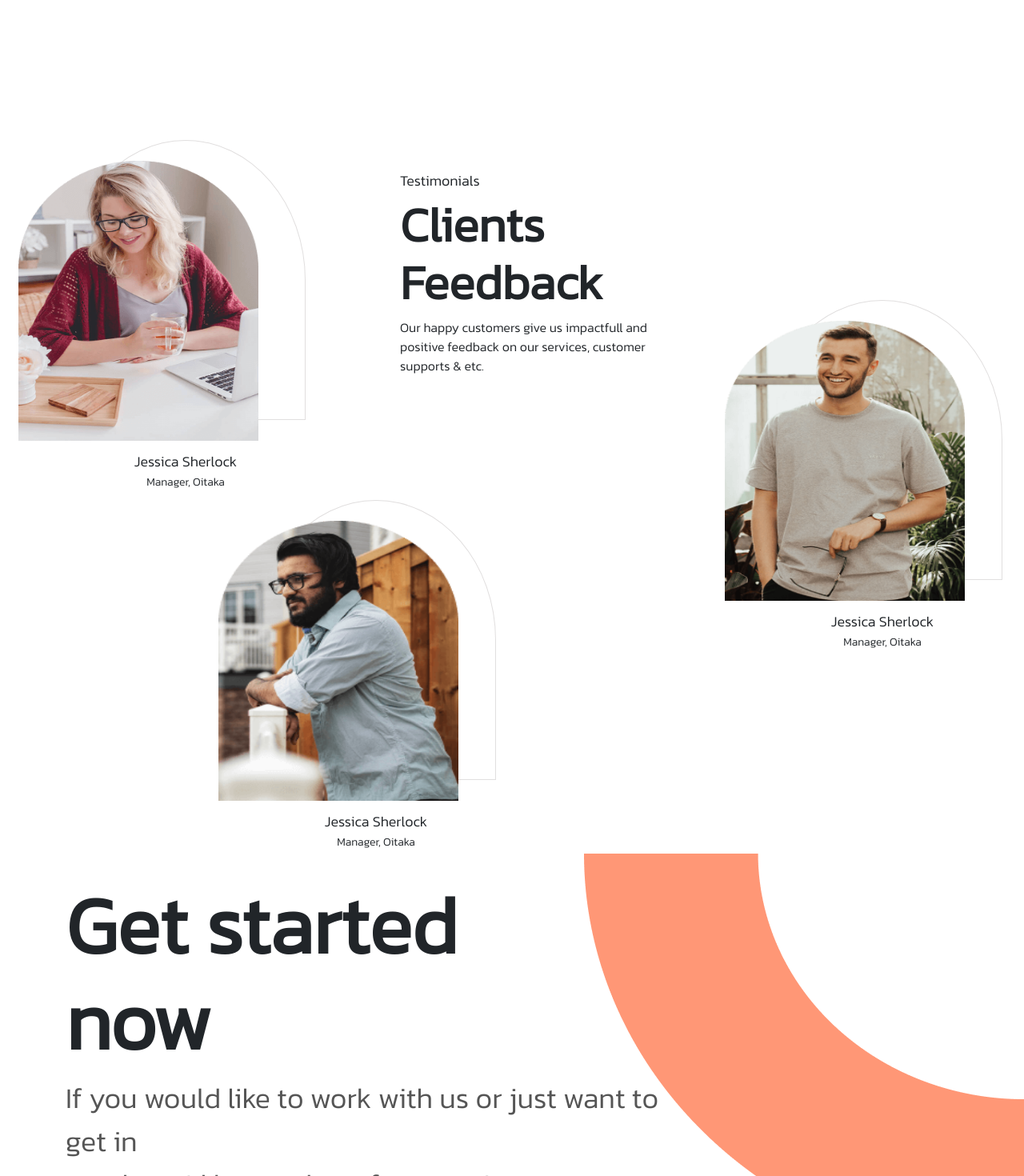
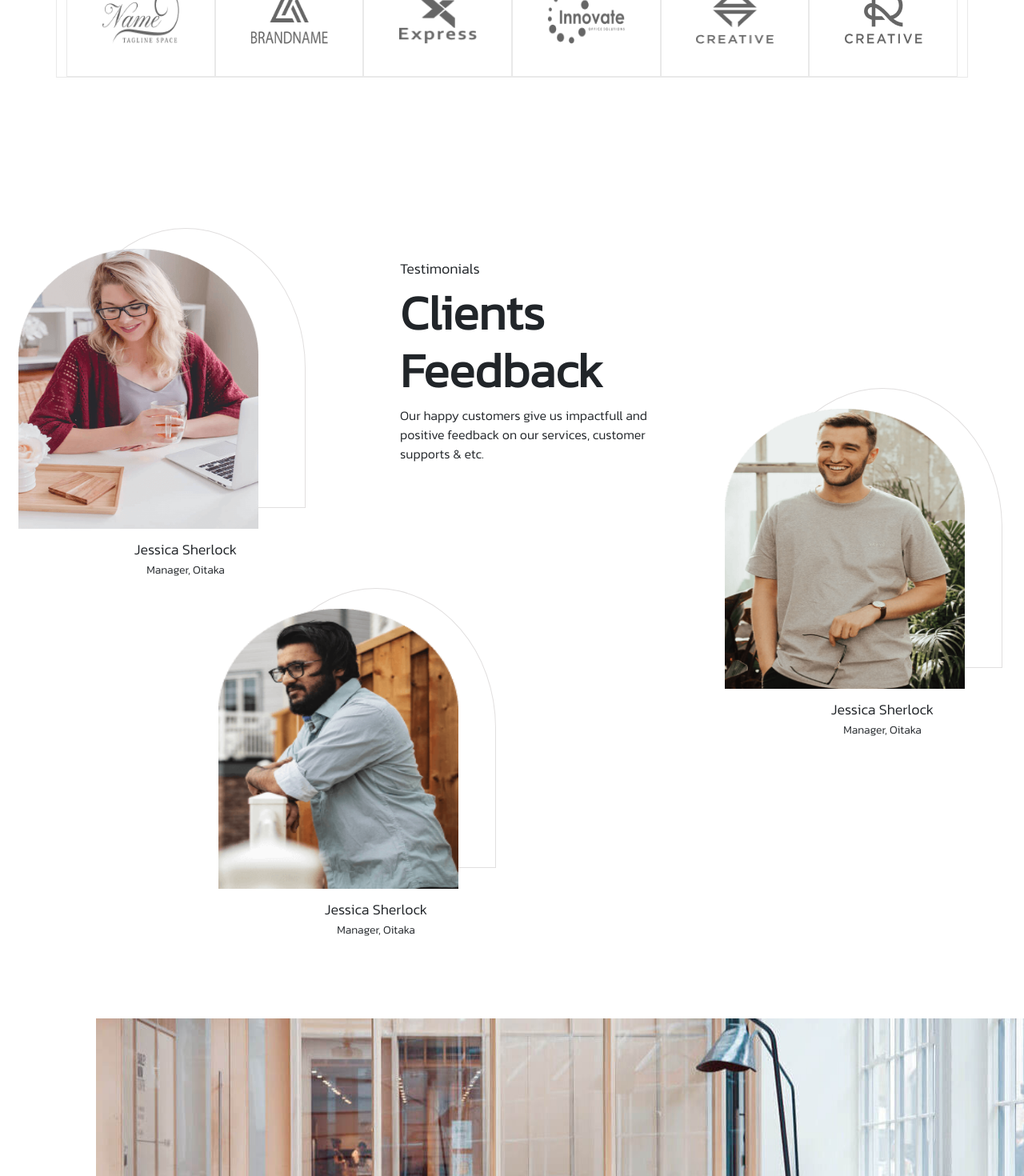
Before and after one commit to Harisali78/codeupscale-website, a Next.js app: page / in a window 1280 px wide. Shown: the part 7220-8690 px from the top of the page at 80% size. Built offline with nearby package versions, Linux system fonts and the light colour scheme.

Commit message:
UI fixations

```diff
--- a/pages/contact-us.jsx
+++ b/pages/contact-us.jsx
@@ -1,6 +1,4 @@
 import React from "react";
-import FooterComponent from "../src/components/footer/footer";
-import Header from "../src/components/header/header";
 
 export default function ContactUs() {
   return (
--- a/pages/our-services/index.jsx
+++ b/pages/our-services/index.jsx
@@ -1,12 +1,9 @@
 import Link from "next/link";
-import Contact from "../../src/components/contact-us/contact";
-import Header from "../../src/components/header/header";
 import { BsArrowUpRight, BsPlus } from "react-icons/bs";
 import Image from "next/image";
 import shape1 from "../../public/images/shape-1.png";
 import shape2 from "../../public/images/shape-2.png";
 import shape3 from "../../public/images/shape-3.png";
-import FooterComponent from "../../src/components/footer/footer";
 export default function ServicesPage() {
   return (
     <>
--- a/src/components/layout/main-layout.jsx
+++ b/src/components/layout/main-layout.jsx
@@ -8,7 +8,7 @@ const MainLayout = ({ children }) => {
       <main>
         <Header />
         {children}
-        <Contact />
+        {/* <Contact /> */}
         <FooterComponent />
       </main>
     </>
--- a/styles/general.css
+++ b/styles/general.css
@@ -1227,7 +1227,7 @@ b {
 /* Testimonials */
 .testimonials {
   padding-top: 3rem;
-  padding-bottom: 12rem;
+  padding-bottom: 18rem;
 }
 .testimonial-with-text {
   display: flex;
@@ -1929,6 +1929,7 @@ b {
 .services-area-section {
   background-color: #121212;
   padding-top: 130px;
+  margin: 30px 0 100px 0;
 }
 .services-area-section .container {
   padding-bottom: 110px;
@@ -2307,6 +2308,7 @@ b {
   padding-bottom: 140px;
   background-color: #121212;
   overflow: hidden;
+  margin-bottom: 100px;
 }
 .sec-title-wrapper {
   text-align: center;
@@ -2401,6 +2403,7 @@ b {
 .portfolio-structure {
   background-color: #000;
   padding: 30px;
+  margin: 10px 0 100px 0;
 }
 .portfolio-sidebar-cards {
   display: flex;
```
